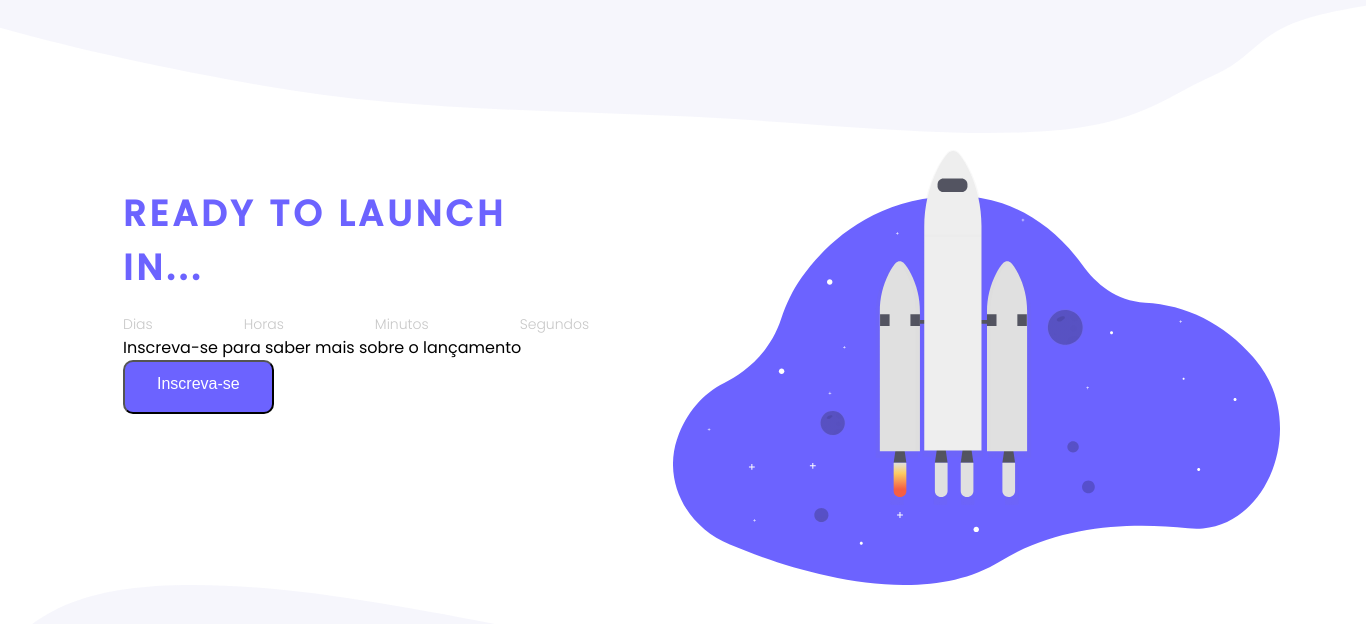
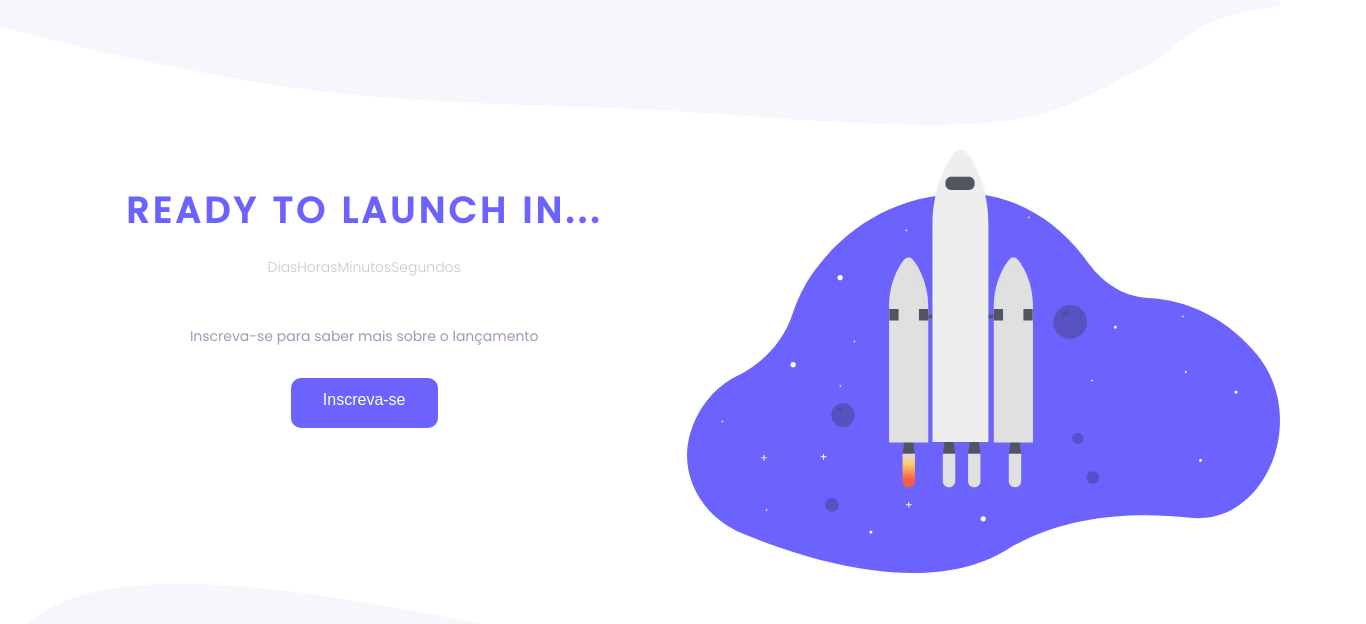
Before and after one commit to madalena-rocha/countdown, a plain HTML site: page index.html in a window 1280 px wide. Shown: the whole page, 1366 px wide, since content can reach past the window. Drawn offline with Linux system fonts and the light colour scheme; files whose address does not match are found by name.

Commit message:
Update style.css

```diff
--- a/style.css
+++ b/style.css
@@ -1,111 +1,119 @@
-@import url('https://fonts.googleapis.com/css2?family=Poppins:wght@300;400;500&display=swap');
+* {
+    margin: 0;
+    padding: 0;
+    box-sizing: border-box;
+}
 
 :root {
     --black: #4D4C59;
     --purple: #6C63FF;
     --light-grey: #C8C8C8;
     --text-color: #9C9AB6;
+
+    font-size: 62.5%; /* 1rem = 10px */
 }
 
-* {
-    margin: 0;
-    padding: 0;
-    box-sizing: border-box;
+html, body {
+    width: 100%;
+    height: 100%;
 }
 
 body {
     font-family: 'Poppins', sans-serif;
     font-style: normal;
+    font-size: 1.6rem; /* 16px */
+}
+
+img {
+    max-width: 100%;
 }
 
 .container {
-    width: 100vw;
-    height: 100wh;
-
     display: flex;
     flex-direction: column;
 }
 
-header {
-    width: 85.375rem;
-    height: 8.3125rem;
-}
-
 .page {
     display: flex;
-    gap: 5.125rem;
+    gap: 8.2rem;
 }
 
 main {
-    width: 30.875rem;
-    height: 19.75rem;
+    display: flex;
+    flex-direction: column;
+    align-items: center;
 
-    margin-top: 3.375rem;
-    margin-left: 7.6875rem;
-    /*margin-bottom: 2.4375rem;*/
+    width: 49.4rem;
+    height: 31.6rem;
+
+    margin-top: 5.2rem;
+    margin-left: 12.3rem;
 }
 
 h1 {
     font-weight: 700;
-    font-size: 36px;
-    line-height: 54px;
+    font-size: 3.6rem;
+    line-height: 5.4rem;
 
     letter-spacing: 0.105em;
     text-transform: uppercase;
 
-    color: #6C63FF;
+    color: var(--purple);
 
-    margin-bottom: 1.1875rem;
+    margin-bottom: 1.9rem;
 }
 
 .countdown {
     display: flex;
-    gap: 5.6875rem;
+    align-items: center;
 }
 
-.countdown p {
+.countdown p:nth-child(1) {
     font-weight: 300;
-    font-size: 14px;
-    line-height: 21px;
+    font-size: 1.4rem;
+    line-height: 2.1rem;
 
     text-transform: capitalize;
 
-    color: #C8C8C8;
+    color: var(--light-grey);
 }
 
-/*
-main p {
+.countdown p:nth-child(2) {
     font-weight: 400;
-    font-size: 14px;
-    line-height: 21px;
+    font-size: 7.2rem;
+    line-height: 10.8rem;
 
-    color: #9C9AB6;
-    /*
-    margin-top: 2.875rem;
-    margin-bottom: 1.9375rem;
-}*/
+    color: var(--black);
+}
+
+span {
+    font-weight: 400;
+    font-size: 1.4rem;
+    line-height: 2.1rem;
+
+    color: var(--text-color);
+
+    margin-top: 4.8rem;
+    margin-bottom: 3.1rem;
+}
 
 button {
     font-weight: 400;
-    font-size: 16px;
-    line-height: 24px;
+    font-size: 1.6rem;
+    line-height: 2.4rem;
 
     color: #FFFFFF;
+    background: var(--purple);
 
-    background: #6C63FF;
-    border-radius: 10px;
+    border:none;
+    border-radius: 1rem;
 
-    padding: 0.625rem 2rem 1rem;
+    padding: 1rem 3.2rem 1.6rem;
 }
 
 aside {
-    width: 37.9375rem;
-    height: 27.1875rem;
+    width: 60.7rem;
+    height: 43.5rem;
 
-    margin-top: 1.0625rem;
+    margin-top: 1.7rem;
 }
-
-footer {
-    width: 85.375rem;
-    height: 14.3125rem;
-}
```
